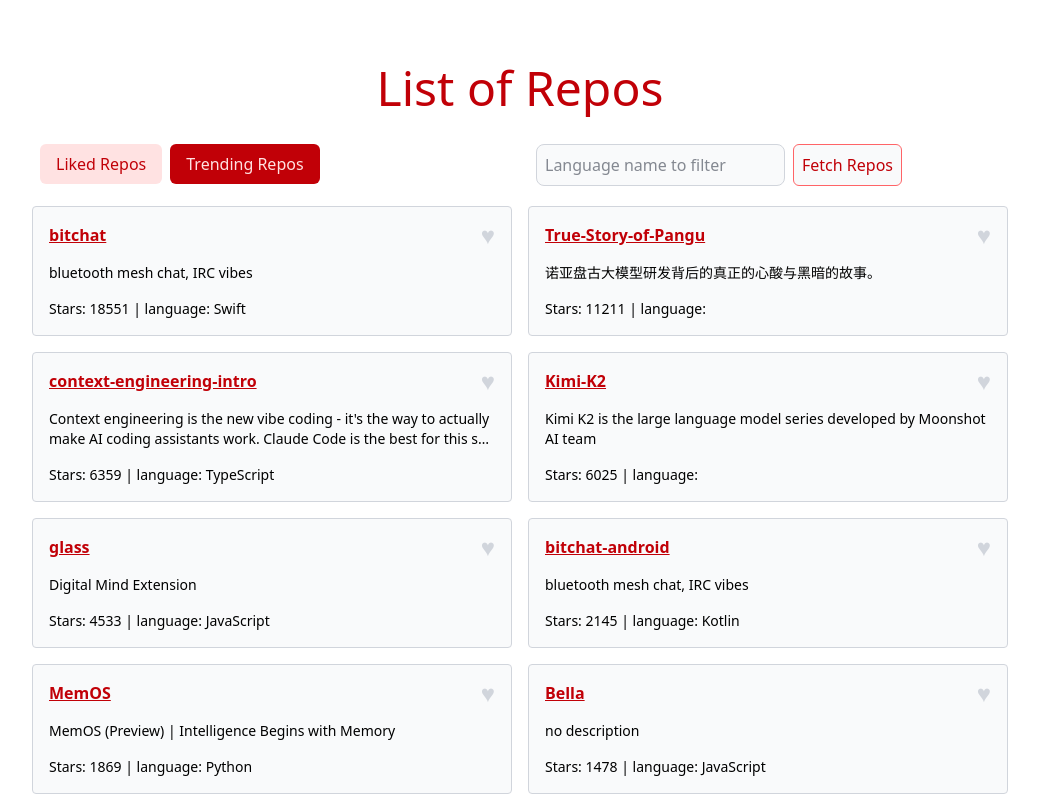
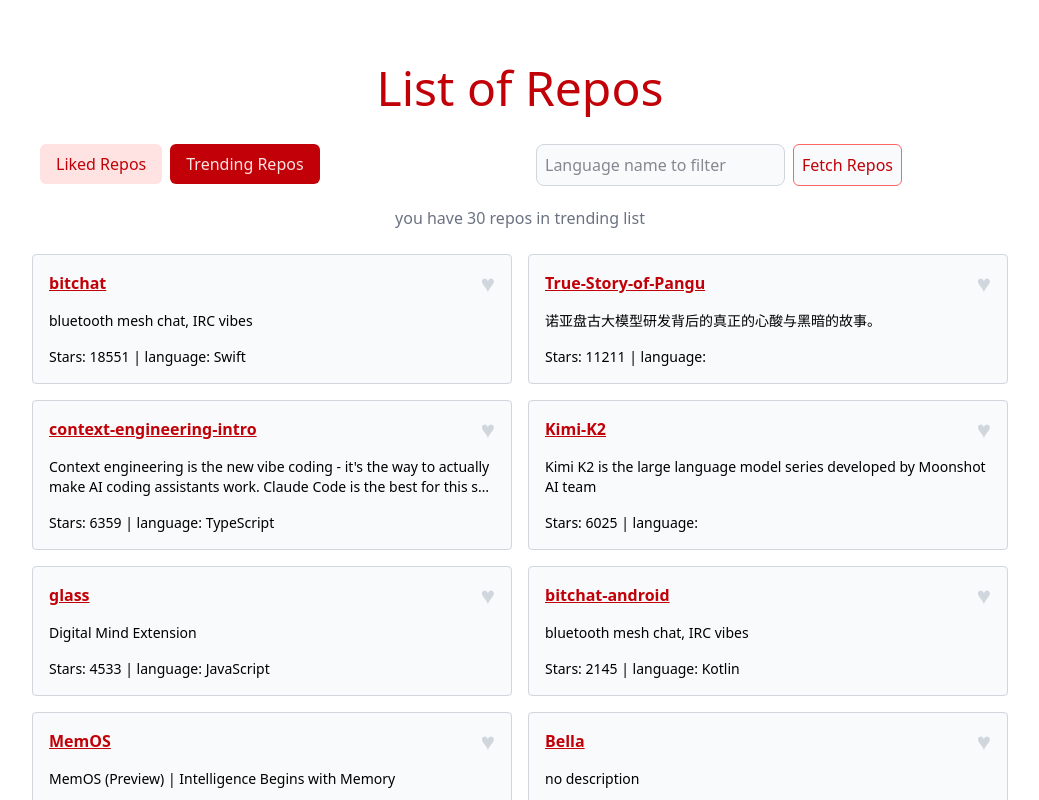
Before and after one commit to karuna-1001/red-repo, a React (Vite) app: page / in a window 1280 px wide. Shown: the top 800 px of the page, without its empty margins (120-1159 px from the left). Built offline with nearby package versions, Linux system fonts and the light colour scheme.

Commit message:
feat(ui): add info section

```diff
--- a/src/App.tsx
+++ b/src/App.tsx
@@ -60,6 +60,7 @@
       />
       <RepoList
           trendingRepos={trendingRepos}
+           activeTab={activeTab}
         />
     </div>
   );
--- a/src/components/RepoList/index.tsx
+++ b/src/components/RepoList/index.tsx
@@ -1,9 +1,14 @@
 import RepoCard from "../RepoCard";
 import type RepoListProps from "./types";
 
-const RepoList=({trendingRepos}:RepoListProps)=>{
+const RepoList=({trendingRepos,activeTab,}:RepoListProps)=>{
   return (
     <div data-role="repo-list">
+        <div className="mb-6 w-full text-center text-gray-500">
+        {activeTab === "liked" && trendingRepos.length === 0
+          ? `No repos added to list. please chek the trending tab and add the repos to this list.`
+          : `you have ${trendingRepos.length} repos in ${activeTab} list`}
+      </div>
       <div className="grid gap-4 text-left md:grid-cols-2">
         {trendingRepos.map((repo) => (
           <RepoCard
--- a/src/components/RepoList/types.ts
+++ b/src/components/RepoList/types.ts
@@ -2,4 +2,5 @@
 
 export default interface RepoListProps {
   trendingRepos: Repo[];
+  activeTab: Tab;
 }
```
